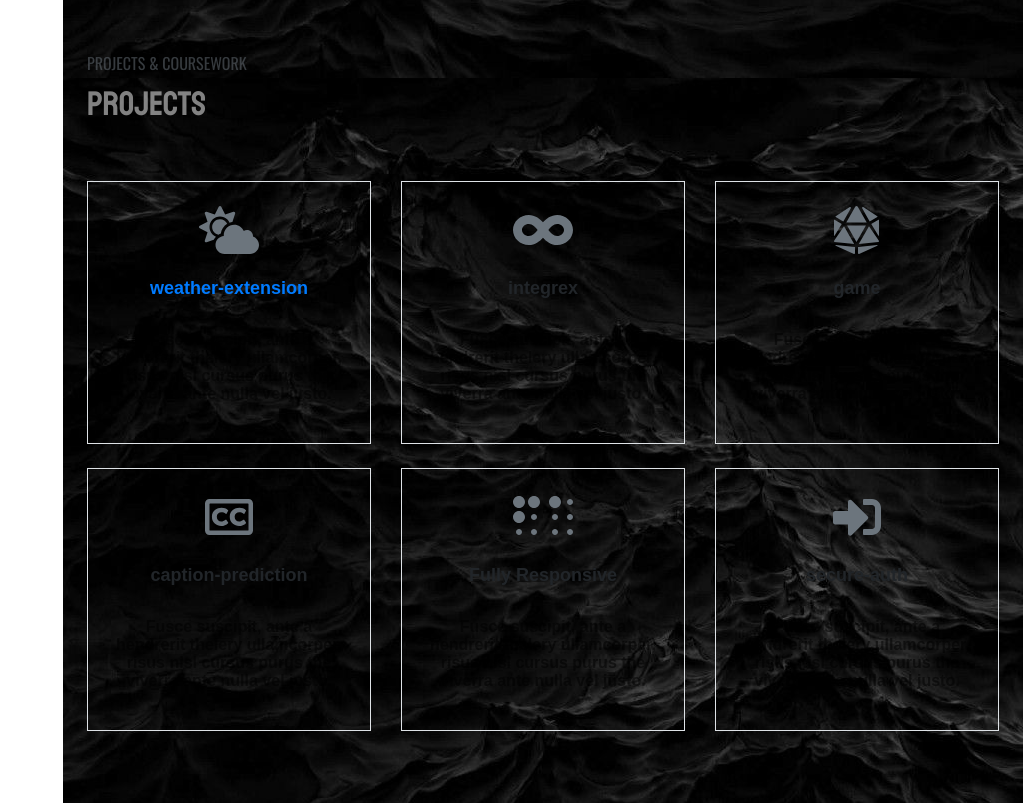
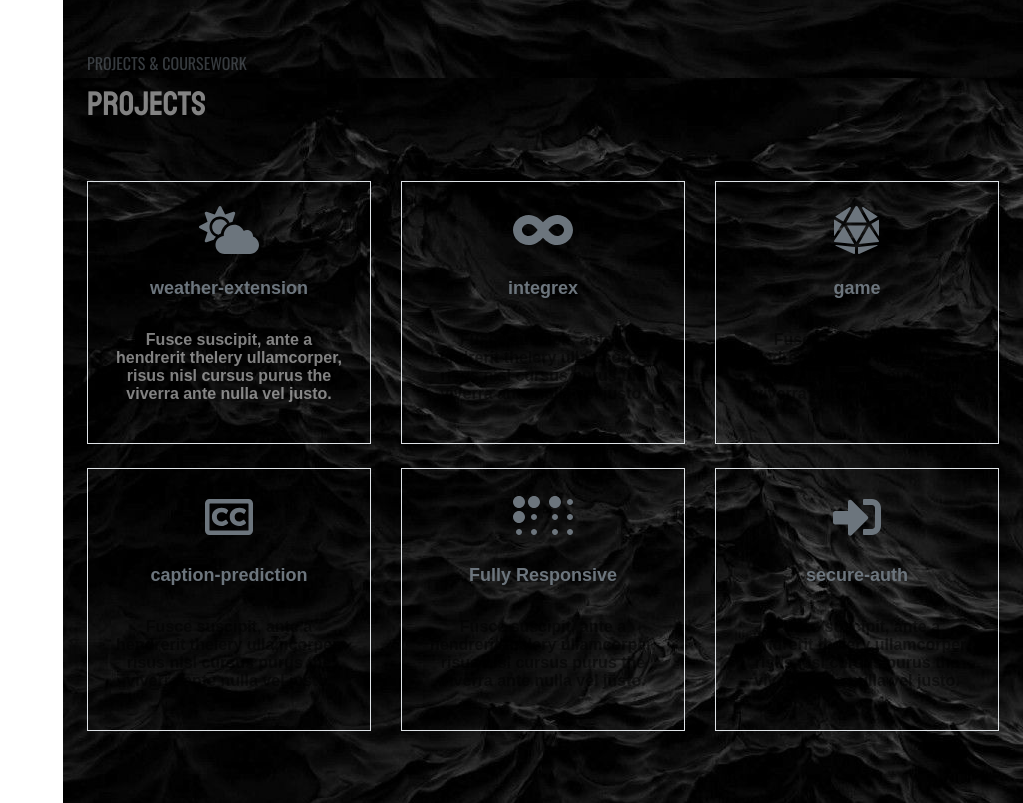
Before and after one commit to 22victoryy/22victoryy.github.io, a plain HTML site: page index.html in a window 1280 px wide. Shown: the part 2930-3733 px from the top of the page, without its empty margins (257-1280 px from the left). Drawn offline with nearby package versions, Linux system fonts and the light colour scheme; a web font is replaced by a local one.

Commit message:
fixed text

```diff
--- a/index.html
+++ b/index.html
@@ -235,8 +235,8 @@
                             <div class="col-md-4 col-sm-6 mb-4 text-center">
                                 <div class="panel border p-4">
                                     <span class="icon text-secondary"><i class="fas fa-cloud-sun fa-3x"></i></span>
-                                    <h4 class="font-ram py-4 text-primary">weather-extension</h4>
-                                    <p class="font-ram font-size-16 text-black-50">
+                                    <h4 class="font-ram py-4 text-muted">weather-extension</h4>
+                                    <p class="font-ram font-size-16 text-white-50">
                                         Fusce suscipit, ante a hendrerit thelery ullamcorper, risus nisl cursus purus the viverra ante nulla vel justo.
                                     </p>
                                 </div>
@@ -244,7 +244,7 @@
                             <div class="col-md-4 col-sm-6 mb-4 text-center">
                                 <div class="panel border p-4">
                                     <span class="icon text-secondary"><i class="fas fa-infinity fa-3x"></i></span>
-                                    <h4 class="font-ram py-4">integrex</h4>
+                                    <h4 class="font-ram py-4 text-muted">integrex</h4>
                                     <p class="font-ram font-size-16 text-black-50">
                                         Fusce suscipit, ante a hendrerit thelery ullamcorper, risus nisl cursus purus the viverra ante nulla vel justo.
                                     </p>
@@ -253,7 +253,7 @@
                             <div class="col-md-4 col-sm-6 mb-4 text-center">
                                 <div class="panel border p-4">
                                     <span class="icon text-secondary"><i class="fas fa-dice-d20 fa-3x"></i></span>
-                                    <h4 class="font-ram py-4">game</h4>
+                                    <h4 class="font-ram py-4 text-muted">game</h4>
                                     <p class="font-ram font-size-16 text-black-50">
                                         Fusce suscipit, ante a hendrerit thelery ullamcorper, risus nisl cursus purus the viverra ante nulla vel justo.
                                     </p>
@@ -262,7 +262,7 @@
                             <div class="col-md-4 col-sm-6 mb-4 text-center">
                                 <div class="panel border p-4">
                                     <span class="icon text-secondary"><i class="far fa-closed-captioning fa-3x"></i></span>
-                                    <h4 class="font-ram py-4">caption-prediction</h4>
+                                    <h4 class="font-ram py-4 text-muted">caption-prediction</h4>
                                     <p class="font-ram font-size-16 text-black-50">
                                         Fusce suscipit, ante a hendrerit thelery ullamcorper, risus nisl cursus purus the viverra ante nulla vel justo.
                                     </p>
@@ -271,7 +271,7 @@
                             <div class="col-md-4 col-sm-6 mb-4 text-center">
                                 <div class="panel border p-4">
                                     <span class="icon text-secondary"><i class="fas fa-braille fa-3x"></i></span>
-                                    <h4 class="font-ram py-4">Fully Responsive</h4>
+                                    <h4 class="font-ram py-4 text-muted">Fully Responsive</h4>
                                     <p class="font-ram font-size-16 text-black-50">
                                         Fusce suscipit, ante a hendrerit thelery ullamcorper, risus nisl cursus purus the viverra ante nulla vel justo.
                                     </p>
@@ -280,7 +280,7 @@
                             <div class="col-md-4 col-sm-6 mb-4 text-center">
                                 <div class="panel border p-4">
                                     <span class="icon text-secondary"><i class="fas fa-sign-in-alt fa-3x"></i></span>
-                                    <h4 class="font-ram py-4">secure-auth</h4>
+                                    <h4 class="font-ram py-4 text-muted">secure-auth</h4>
                                     <p class="font-ram font-size-16 text-black-50">
                                         Fusce suscipit, ante a hendrerit thelery ullamcorper, risus nisl cursus purus the viverra ante nulla vel justo.
                                     </p>
```
